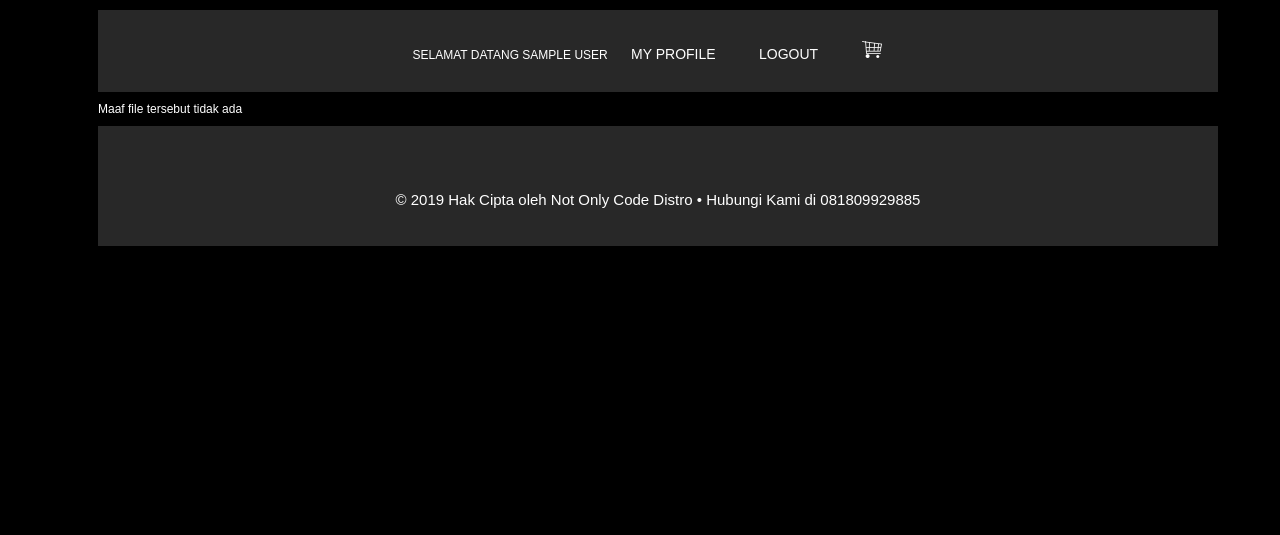
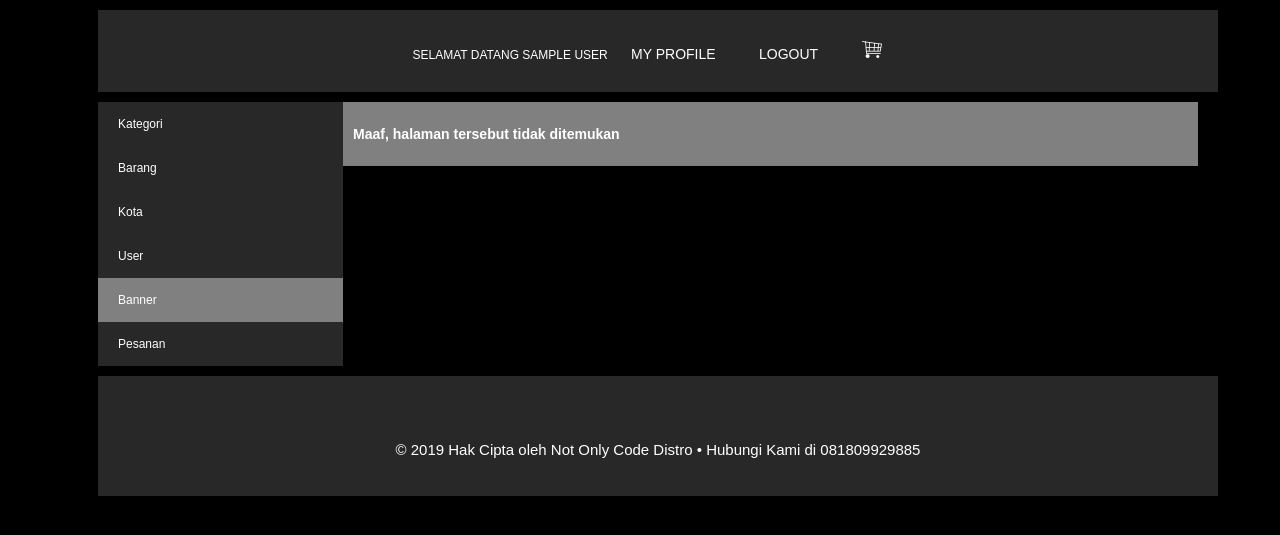
Before and after one commit to ventodeco/notonlycodedistro, a PHP site: page /notonlycode/index.php?page=profilku&module=banner&action=list in a window 1280 px wide. Shown: the part 168-703 px from the top of the page. Run offline with PHP 8.4, Linux system fonts and the light colour scheme; the visitor is signed in with stand-in values (Sample User, id 1).

Commit message:
add module

```diff
--- a/css/style.css
+++ b/css/style.css
@@ -106,6 +106,49 @@
 	padding: 7px 20px;
 }
 
+#bg-page-profile {
+	overflow: hidden;
+}
+
+#menu-profile {
+	float: left;
+	width: 245px;
+	background: #282828;
+}
+
+#menu-profile ul {
+	margin: 0px;
+	padding: 0px;
+	list-style: none;
+}
+
+#menu-profile ul li a {
+	display: block;
+	color: white;
+	text-decoration: none;
+	padding: 15px 20px;
+}
+
+.active {
+	background-color: #red;
+}
+
+#menu-profile ul li a:hover,
+#menu-profile ul li a.active {
+	display: block;
+	color: white;
+	text-decoration: none;
+	padding: 15px 20px;
+	background: gray;
+}
+
+#profile-content {
+	float: left;
+	width: 835px;
+	padding: 10px;
+	background: gray;
+}
+
 /*footer*/
 #footer {
 	background-color: #282828;
--- a/index.php
+++ b/index.php
@@ -2,6 +2,8 @@
 	// untuk memulai session
 	session_start();
 
+	// memanggil file koneksi
+	include_once("function/koneksi.php");
 	// memanggil file helper
 	include_once("function/helper.php");
 
@@ -20,6 +22,8 @@
 <!DOCTYPE html>
 <html>
 <head>
+	<meta charset="utf-8">
+	<meta name="viewport" content="width=device-width, initial-scale=1.0">
 	<title>Not Only Code Distro</title>
 	<!-- memanggil file css -->
 	<link rel="stylesheet" type="text/css" href="<?php echo BASE_URL."css/style.css"  ?>">
@@ -36,9 +40,12 @@
 
 		<div id="menu">
 			<?php
+				// cek nilai di user id
 				if($user_id){
-					echo "SELAMAT DATANG $namaup <a href='".BASE_URL."index.php?page=profilku'> MY PROFILE</a> <a href='".BASE_URL."logout.php'>LOGOUT</a>";
+					// jika ada nilai maka dapat masuk
+					echo "SELAMAT DATANG $namaup <a href='".BASE_URL."index.php?page=profilku&module=banner&action=list'> MY PROFILE</a> <a href='".BASE_URL."logout.php'>LOGOUT</a>";
 				} else {
+					// jika tidak ada nilai di user id maka akan masuk page awal
 					echo "<a href='".BASE_URL."index.php?page=login'>LOGIN</a>";
 					echo "<a href='".BASE_URL."index.php?page=register'>REGISTER</a>";
 
--- a/logout.php
+++ b/logout.php
@@ -2,6 +2,7 @@
 
 	session_start();
 
+	// menghancurkan isi SESSION
 	unset($_SESSION['nama']);
 	unset($_SESSION['user_id']);
 	unset($_SESSION['level']);
--- /dev/null
+++ b/profilku.php
@@ -0,0 +1,53 @@
+<?php
+	// validasi agar, jika kalau belum login tidak bisa masuk ke page ini
+	if($user_id){
+		$module = isset($_GET['module']) ? $_GET['module'] : false;
+		$action = isset($_GET['action']) ? $_GET['action'] : false;
+		$mode = isset($_GET['mode']) ? $_GET['mode'] : false;
+	} else {
+		header("location: ".BASE_URL."index.php?page=login");
+	}
+
+?>
+
+<div id="bg-page-profile">
+
+	<div id="menu-profile">
+		<!-- kategori di module -->
+		<ul>
+			<li>
+				<a <?php if($module == "kategori"){ echo "class='active'"; } ?> href="<?php echo BASE_URL."index.php?page=profilku&module=kategori&action=list"; ?>">Kategori</a>
+			</li>
+			<li>
+				<a <?php if($module == "barang"){ echo "class='active'"; } ?> href="<?php echo BASE_URL."index.php?page=profilku&module=barang&action=list"; ?>">Barang</a>
+			</li>
+			<li>
+				<a <?php if($module == "kota"){ echo "class='active'"; } ?> href="<?php echo BASE_URL."index.php?page=profilku&module=kota&action=list"; ?>">Kota</a>
+			</li>
+			<li>
+				<a <?php if($module == "user"){ echo "class='active'"; } ?> href="<?php echo BASE_URL."index.php?page=profilku&module=user&action=list"; ?>">User</a>
+			</li>
+			<li>
+				<a <?php if($module == "banner"){ echo "class='active'"; } ?> href="<?php echo BASE_URL."index.php?page=profilku&module=banner&action=list"; ?>">Banner</a>
+			</li>
+			<li>
+				<a <?php if($module == "pesanan"){ echo "class='active'"; } ?> href="<?php echo BASE_URL."index.php?page=profilku&module=pesanan&action=list"; ?>">Pesanan</a>
+			</li>
+		</ul>
+	</div>
+
+	<div id="profile-content">
+		<!-- untuk mengecek apakah ada var yang terisi di file -->
+		<?php
+
+			$file = "module/$module/$action.php";
+			if(file_exists($file)){
+				include_once($file);
+			} else {
+				echo "<h3>Maaf, halaman tersebut tidak ditemukan</h3>";
+			}
+		?>
+	</div>
+
+
+</div>
--- a/proses_login.php
+++ b/proses_login.php
@@ -26,5 +26,5 @@
 		$_SESSION['level'] = $row['level'];
 
 		// dikembalikan ke my profile
-		header("location:".BASE_URL."index.php?page=profilku");
+		header("location:".BASE_URL."index.php?page=profilku&module=banner&action=list");
 	}
```
Also changed, not shown: module/kategori/list.php (added, +45 -0 lines).
